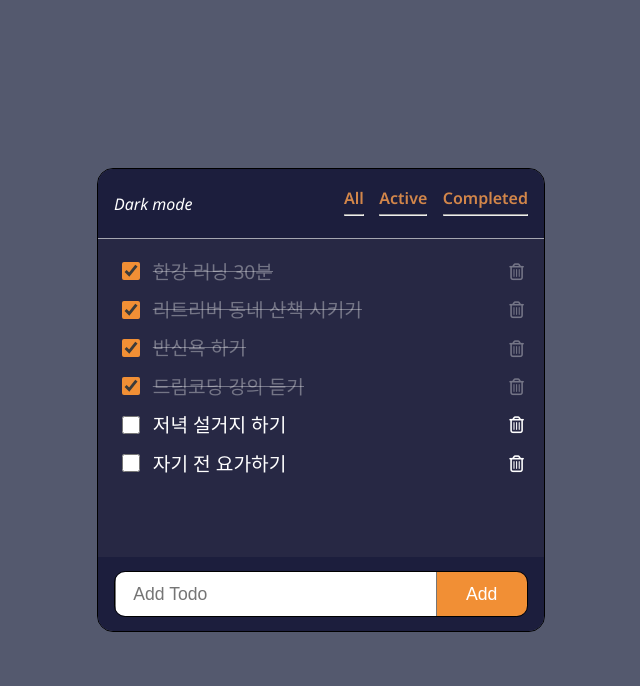
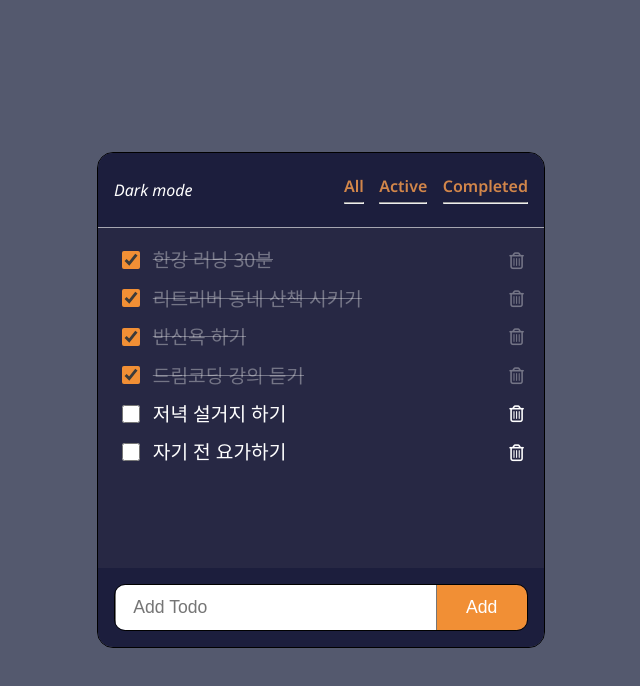
Before and after one commit to heesoolee72/react-project-deploy, a React (Create React App) app: page / in a window 1280 px wide. Shown: the top 686 px of the page, without its empty margins (319-959 px from the left). Built offline with nearby package versions, Linux system fonts and the light colour scheme.

Commit message:
wip: 기능별로 컴포넌트 분리중

```diff
--- a/src/App.js
+++ b/src/App.js
@@ -12,7 +12,7 @@ const initialTodoList = [
 
 function App() {
   const [newTodoInput, setNewTodoInput] = useState("");
-  const [todoList, setTodoList] = useState(
+  const [todos, setTodos] = useState(
     (localStorage.getItem("todoList") !== "[]" &&
       JSON.parse(localStorage.getItem("todoList"))) ||
       initialTodoList
@@ -24,12 +24,12 @@ function App() {
   };
 
   useEffect(() => {
-    localStorage.setItem("todoList", JSON.stringify(todoList));
-  }, [newTodoInput, todoList]);
+    localStorage.setItem("todoList", JSON.stringify(todos));
+  }, [newTodoInput, todos]);
 
   const handleCheckBox = (id) => {
-    setTodoList(
-      todoList.map((item) => {
+    setTodos(
+      todos.map((item) => {
         return id === item.id ? { ...item, done: !item.done } : item;
       })
     );
@@ -41,10 +41,10 @@ function App() {
 
   const handleAddBtnClick = () => {
     if (newTodoInput.length > 0) {
-      setTodoList((list) => {
+      setTodos((list) => {
         return [
           ...list,
-          { id: todoList.length + 1, todo: newTodoInput, done: false },
+          { id: todos.length + 1, todo: newTodoInput, done: false },
         ];
       });
       setNewTodoInput("");
@@ -59,7 +59,7 @@ function App() {
   };
 
   const handleDeleteItem = (itemToDelete) => {
-    setTodoList((list) => {
+    setTodos((list) => {
       return list.filter((item) => itemToDelete !== item.id);
     });
   };
@@ -68,22 +68,22 @@ function App() {
     <div className={styles.wrapper}>
       <div className={styles.box_container}>
         <header className={styles.header}>
-          <span className={styles.lightmode}>Dark mode</span>
+          <span className={styles.darkmode}>Dark mode</span>
           <div className={styles.filter_option}>
-            <div>
+            <p className={styles.filter_text}>
               All <hr />
-            </div>
-            <div>
+            </p>
+            <p className={styles.filter_text}>
               Active <hr />
-            </div>
-            <div>
+            </p>
+            <p className={styles.filter_text}>
               Completed <hr />
-            </div>
+            </p>
           </div>
         </header>
         <div className={styles.list_container}>
           <li className={styles.list}>
-            {todoList?.map((item) => {
+            {todos?.map((item) => {
               return (
                 <ul
                   key={item.id}
@@ -153,6 +153,6 @@ export default App;
 // 2. 아이템 체크박스 ✅
 // 3. 아이템 삭제하기 ✅
 // 4. 아이템 추가하기 ✅
-// 5. 아이템 필터링하기 ✅
+// 5. 아이템 필터링하기
 // 6. 다크모드 지원하기
 // 7. 로컬 스토리지에 저장 ✅
--- a/src/App.module.css
+++ b/src/App.module.css
@@ -9,7 +9,7 @@
 
 .box_container {
   width: 28rem;
-  height: 29rem;
+  height: 31rem;
   border-radius: 1rem;
   border: 1px solid;
   overflow: hidden;
@@ -27,7 +27,7 @@
   padding: 1rem;
 }
 
-.lightmode {
+.darkmode {
   color: white;
   font-style: italic;
 }
@@ -37,13 +37,17 @@
 }
 
 .filter_option {
-  margin-top: auto;
-  padding-top: 0.3rem;
+  margin-top: -8px;
   width: 11.5rem;
   display: flex;
   justify-content: space-between;
   color: #d2864a;
   font-weight: 600;
+}
+
+.filter_text {
+  cursor: pointer;
+  height: 16px;
 }
 
 .list_container {
```
Also changed, not shown: src/components/Todo.jsx (added), src/components/TodoList.jsx (added).
